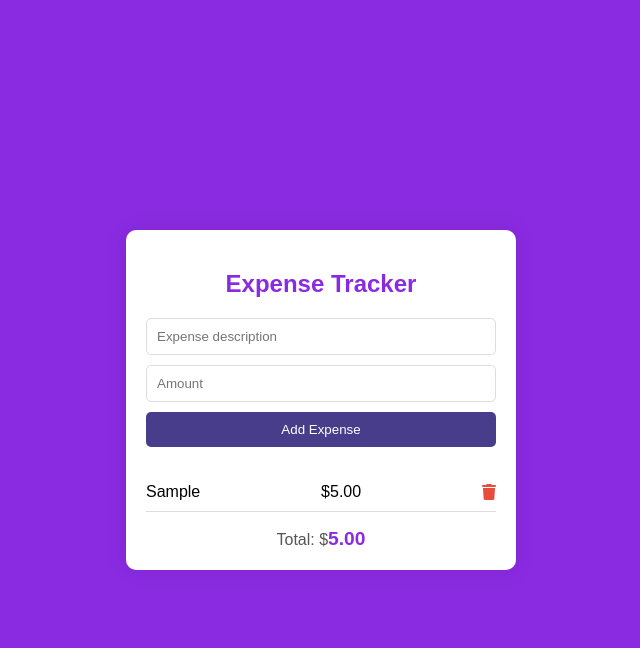
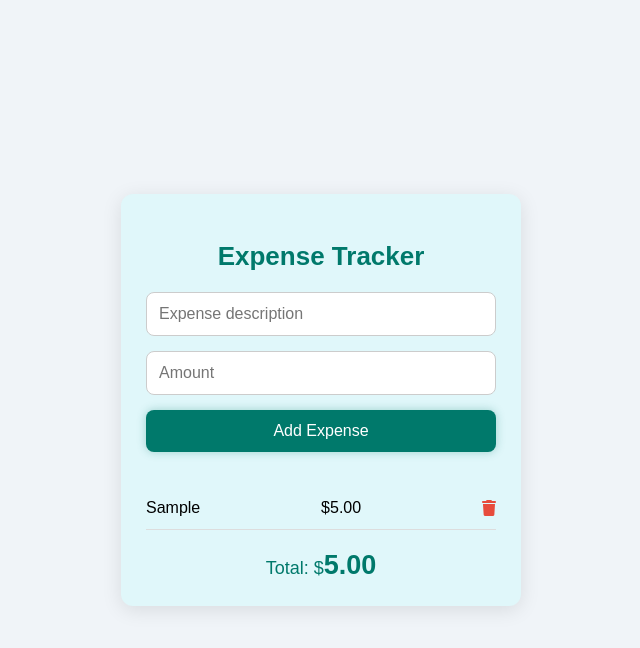
Before and after one commit to raaj157/JS_Projects, a plain HTML site: page Expense Tracker/index.html in a window 1280 px wide. Both pictures are taken after typing "Sample", "5" into the empty fields and a click on the button "Add Expense". Shown: the whole page, without its empty margins (319-959 px from the left). Drawn offline with Linux system fonts and the light colour scheme.

Commit message:
Update style.css

```diff
--- a/Expense Tracker/style.css
+++ b/Expense Tracker/style.css
@@ -6,79 +6,100 @@ body {
   justify-content: center;
   align-items: center;
   height: 100vh;
-  background-color: #8a2be2;
+  background-color: #f0f4f8;
 }
 
 #app {
-  background-color: #fff;
-  padding: 20px;
-  border-radius: 10px;
-  box-shadow: 0 0 20px rgba(0, 0, 0, 0.1);
+  background-color: #e0f7fa; /* Light teal color */
+  padding: 25px;
+  border-radius: 12px;
+  box-shadow: 0 4px 20px rgba(0, 0, 0, 0.1);
   width: 350px;
   text-align: center;
 }
 
 h2 {
-  color: #8a2be2;
+  color: #00796b;
+  font-size: 26px;
+  margin-bottom: 20px;
 }
 
 input,
 button {
-  margin-bottom: 10px;
+  margin-bottom: 15px;
   width: 100%;
-  padding: 10px;
+  padding: 12px;
   box-sizing: border-box;
-  border: 1px solid #ddd;
-  border-radius: 5px;
+  border: 1px solid #cccccc;
+  border-radius: 8px;
+  font-size: 16px;
+  transition: all 0.3s ease;
+}
+
+input:focus,
+button:focus {
+  outline: none;
+  border-color: #00796b;
+  box-shadow: 0 0 10px rgba(0, 121, 107, 0.3);
 }
 
 button {
-  background-color: #483d8b;
+  background-color: #00796b;
   color: white;
   border: none;
   cursor: pointer;
-  transition: background-color 0.3s ease;
+  transition: all 0.3s ease;
 }
 
 button:hover {
-  background-color: #6a5acd;
+  background-color: #00897b;
+  transform: scale(1.05);
+}
+
+button:active {
+  background-color: #00695c;
+  transform: scale(1);
 }
 
 ul {
   list-style-type: none;
   padding: 0;
+  margin-top: 20px;
 }
 
 li {
   display: flex;
   justify-content: space-between;
   align-items: center;
-  border-bottom: 1px solid #ddd;
-  padding: 10px 0;
-  transition: background-color 0.3s ease;
+  border-bottom: 1px solid #dddddd;
+  padding: 12px 0;
+  transition: all 0.3s ease;
 }
 
 li:hover {
-  background-color: #f5f5f5;
+  background-color: #b2dfdb;
+  transform: scale(1.01);
 }
 
 .delete-icon {
   color: #e74c3c;
   cursor: pointer;
-  transition: color 0.3s ease;
+  transition: all 0.3s ease;
 }
 
 .delete-icon:hover {
   color: #c0392b;
+  transform: scale(1.2);
 }
 
 p {
-  color: #555;
-  margin: 10px 0 0;
+  color: #00796b;
+  margin: 20px 0 0;
+  font-size: 18px;
 }
 
 #total {
-  font-size: 1.2em;
-  color: #8a2be2;
+  font-size: 1.5em;
+  color: #00796b;
   font-weight: bold;
 }
```
